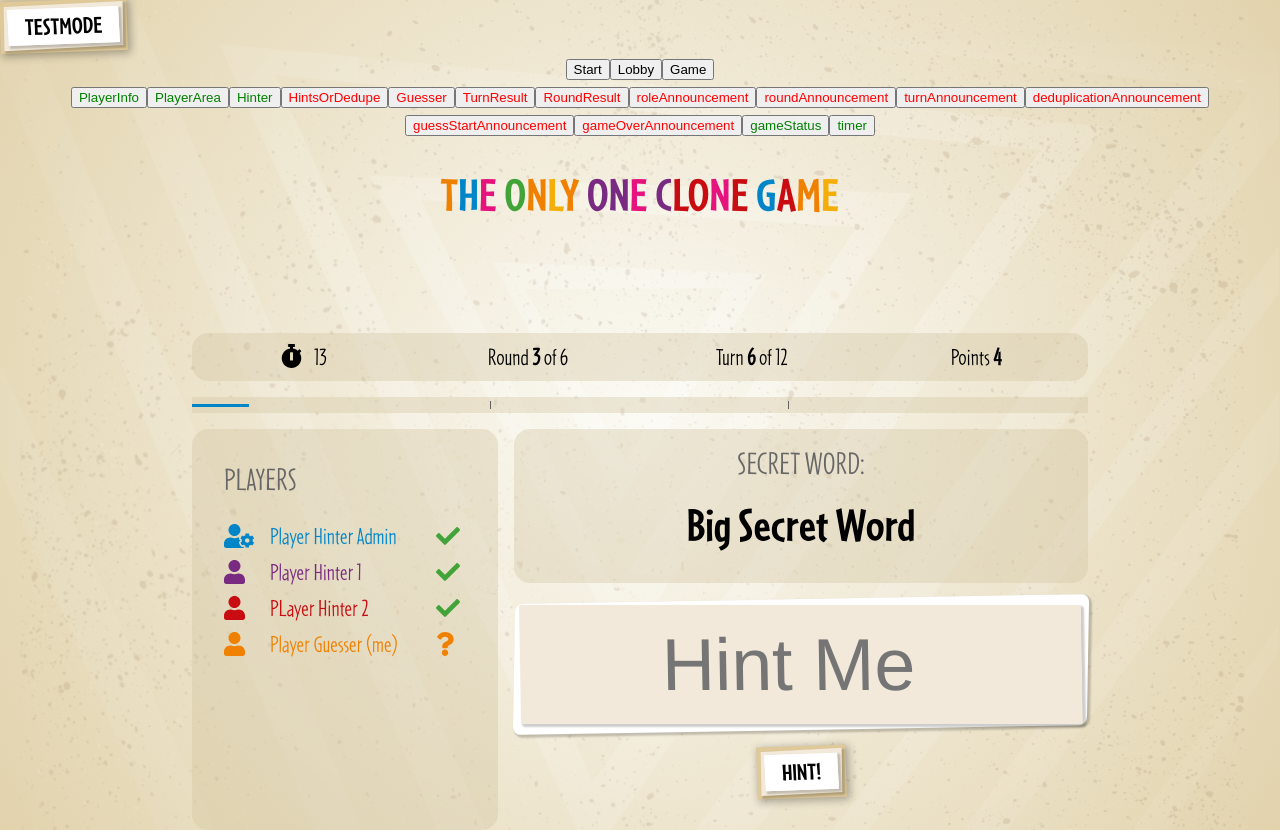
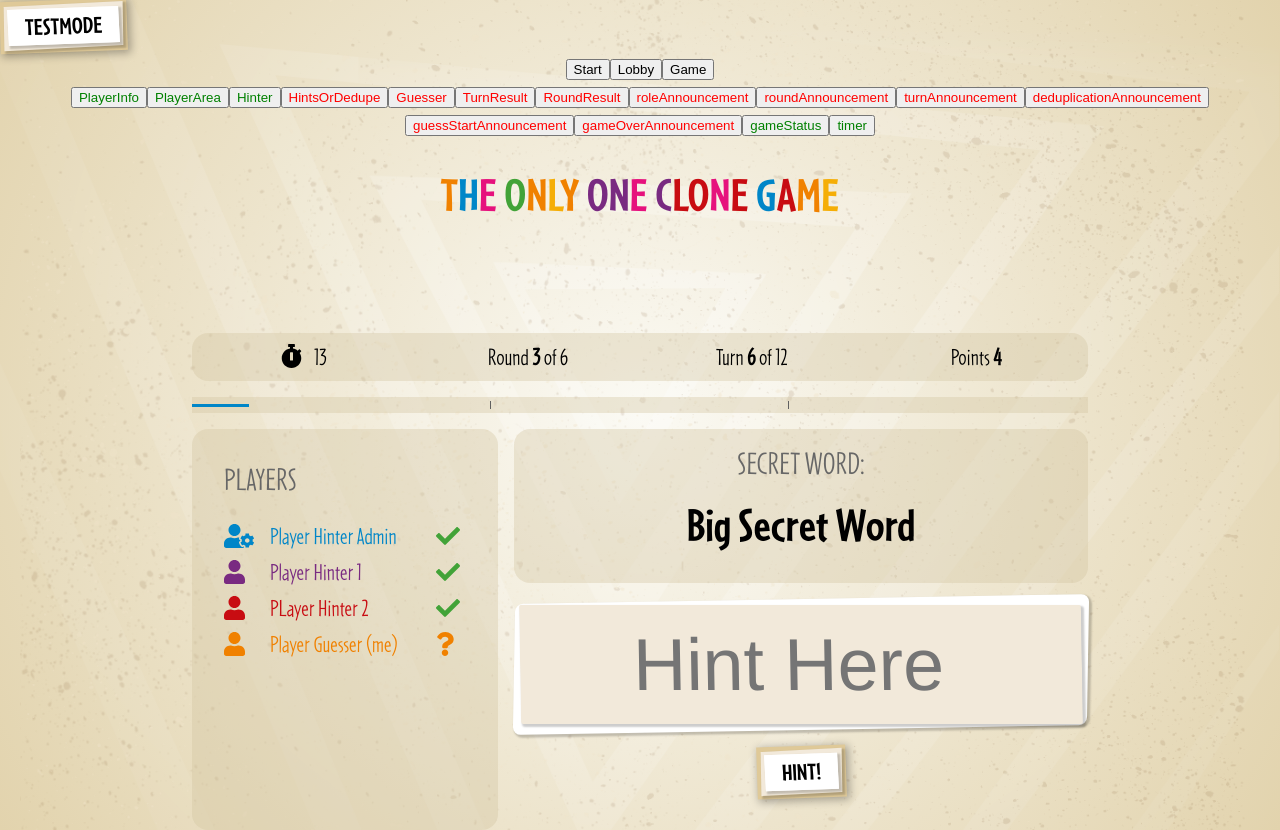
Before and after one commit to LaszloBogacsi/the-one-clone, a React (Create React App) app in the folder the-one-clone-ui/: page / in a window 1280 px wide. Both pictures are taken after a click on the button "TESTMODE". Built offline with nearby package versions, Linux system fonts and the light colour scheme.

Commit message:
placeholder

```diff
--- a/the-one-clone-ui/src/components/Hinter/Hinter.tsx
+++ b/the-one-clone-ui/src/components/Hinter/Hinter.tsx
@@ -72,7 +72,7 @@ const Hint = (props: HintProps) => {
                        autoComplete={"off"}
                        onChange={onInputChange}
                        type="search"
-                       placeholder={"Hint Me"}
+                       placeholder={"Hint Here"}
                        size={20}
                        className={color}
                        disabled={submitted}
```
